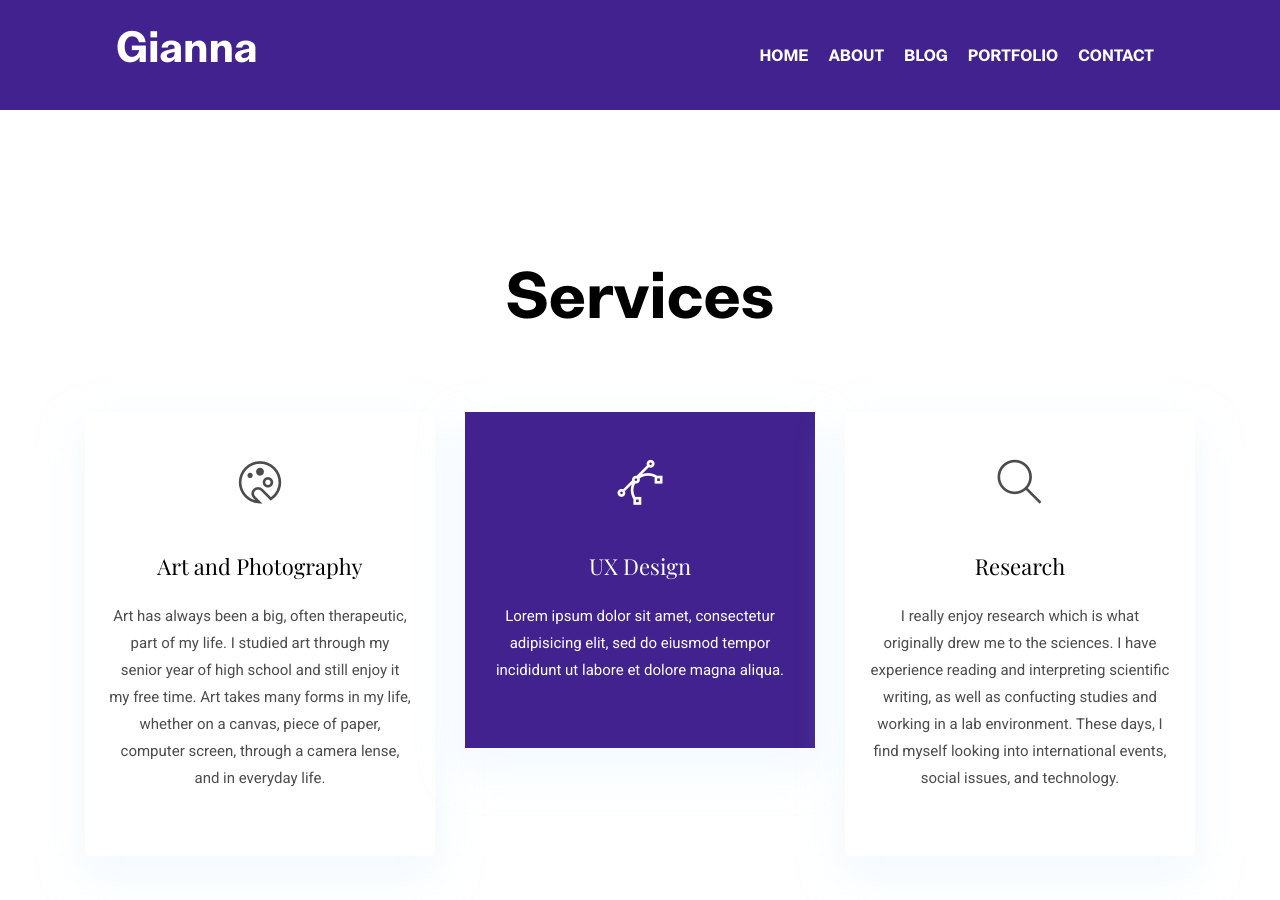
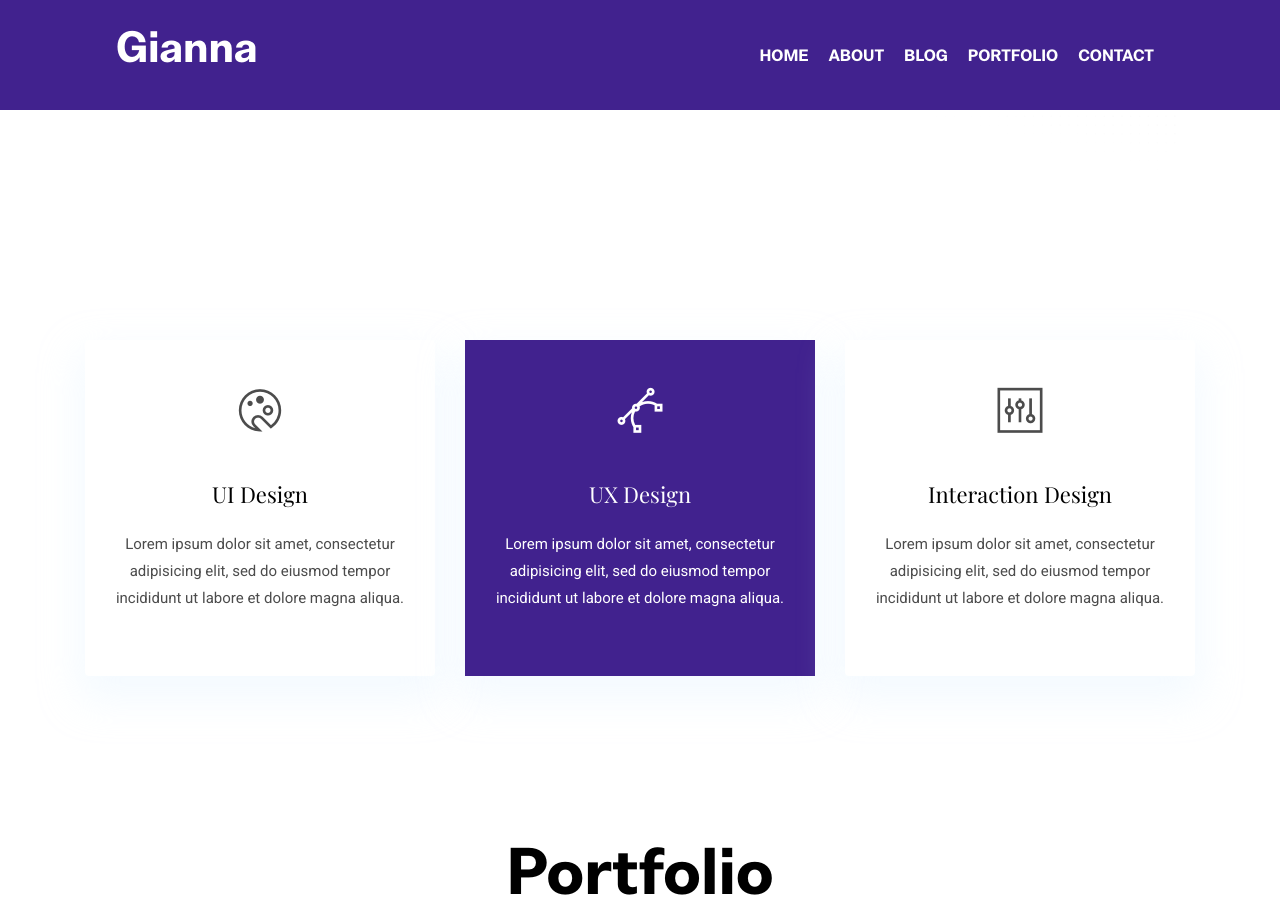
Before and after one commit to gianna2/gianna-barnhart, a Jekyll site: the page built from index.html, in a window 1280 px wide and 900 px high, scrolled down 2670 px. Built offline with Jekyll 4.4.1, drawn with Linux system fonts in a browser that asks for light colours.

Commit message:
Update settings.yml

```diff
--- a/_data/settings.yml
+++ b/_data/settings.yml
@@ -121,12 +121,12 @@
 #-------------------------------
 # Services Section
 
-services-title: Services
+ervices-title: Services
 services:
 - {
-    name: Art and Photography,
+    name: UI Design,
     icon: ti-palette,
-    description: 'Art has always been a big, often therapeutic, part of my life. I studied art through my senior year of high school and still enjoy it my free time. Art takes many forms in my life, whether on a canvas, piece of paper, computer screen, through a camera lense, and in everyday life.',
+    description: 'Lorem ipsum dolor sit amet, consectetur adipisicing elit, sed do eiusmod tempor incididunt ut labore et dolore magna aliqua.',
     active: # Add true to select section
   }
 - {
@@ -136,9 +136,9 @@
     active: true # Add true to select section
   }
 - {
-    name: Research,
-    icon: ti-search,
-    description: 'I really enjoy research which is what originally drew me to the sciences. I have experience reading and interpreting scientific writing, as well as confucting studies and working in a lab environment. These days, I find myself looking into international events, social issues, and technology.',
+    name: Interaction Design,
+    icon: ti-panel,
+    description: 'Lorem ipsum dolor sit amet, consectetur adipisicing elit, sed do eiusmod tempor incididunt ut labore et dolore magna aliqua.',
     active: # Add true to select section
   }
 
```
